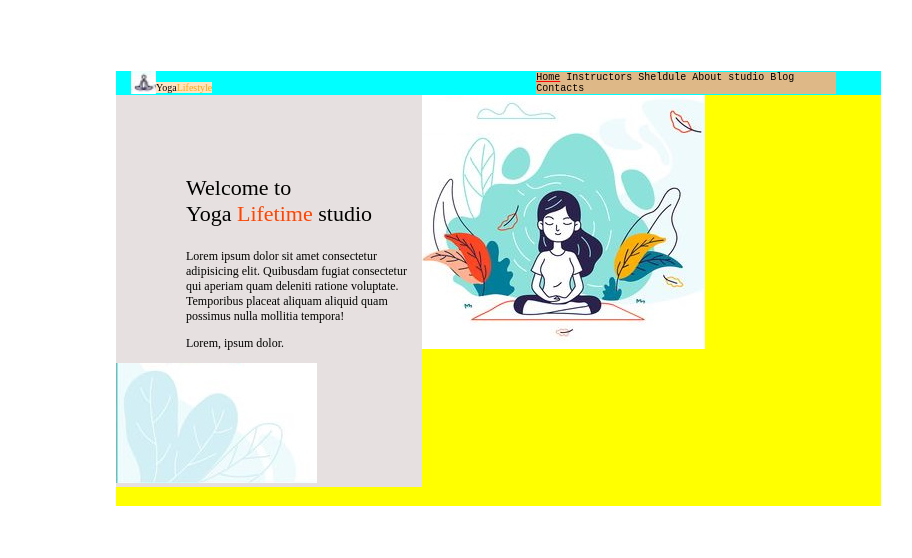
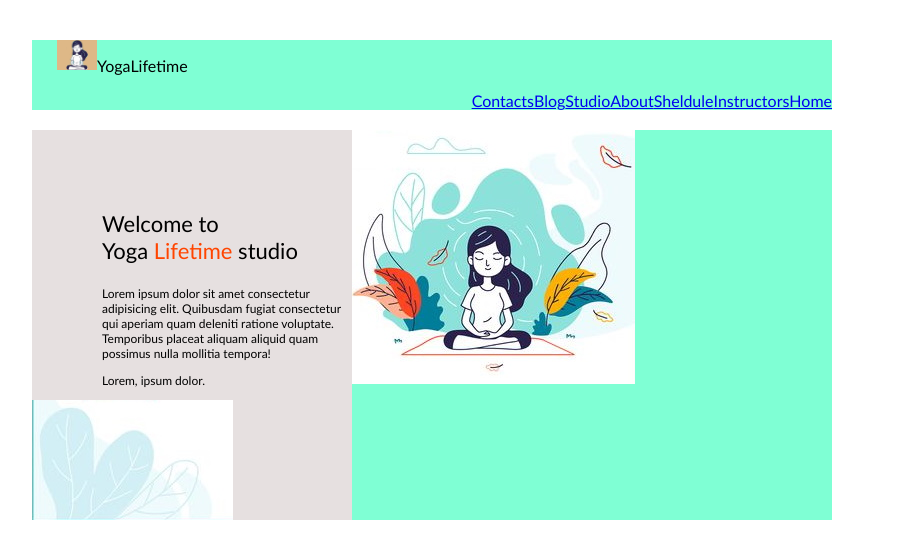
Before and after one commit to VytautasValutis/05-Yogayoga, a website: page index.html in a window 1280 px wide. Shown: the whole page, without its empty margins (208-1120 px from the left). Drawn offline with Linux system fonts and the light colour scheme.

Commit message:
Pradetas header tvarkymas

```diff
--- a/index.html
+++ b/index.html
@@ -10,80 +10,30 @@
     <link rel="icon" type="image/png" sizes="16x16" href="./favicon/favicon-16x16.png">
     <link rel="manifest" href="./favicon/site.webmanifest">
     <link rel="mask-icon" href="./favicon/safari-pinned-tab.svg" color="#5bbad5">
+    <link rel="stylesheet" href="main.css">
     <meta name="msapplication-TileColor" content="#da532c">
     <meta name="theme-color" content="#ffffff">
     <title>Yoga</title>
 </head>
 <body>
-    <main style="
-        background-color: yellow;
-        width: 765px;
-        height: 435px;
-        margin-top: 5%;
-        margin-left: 25%;
-        display: inline-block;
-        ">
+    <header>
+        <img src="./mikrologo.png" alt="logo paveiksliukas" id="img-logo">
+<!-- Dvispalvis tekstas -->
+        <p>
+            YogaLifetime
+        </p>
+        <nav>
+            <a href="#">Home</a>
+            <a href="#">Instructors</a>
+            <a href="#">Sheldule</a>
+            <a href="#">About</a>
+            <a href="#">Studio</a>
+            <a href="#">Blog</a>
+            <a href="#">Contacts</a>
+        </nav>
+    </header>
+    <main>
 <!-- Virsutine eilute -->
-    <header style="
-        background-color: aqua;
-        display: inline-block;
-        width: 100%;
-        ">
-        <img src="./minilogo.jpg" alt="Minilogo paveiksliukas"
-            style="display: inline-block;
-            width: 25px;
-            margin-left: 15px;
-            float: left;
-            ">
-        <p style="
-            background-color: bisque;
-            color: #000;
-            display: inline-block;
-            font-size: 10px;
-            margin-top: 11px;
-            margin-bottom: 0px;
-            ">
-            Yoga<span style="color: orange;">Lifestyle</span>
-        </p>
-        <p style="
-            background-color: burlywood;
-            color: #000;
-            font-family:monospace;
-            display: inline-block;
-            margin-bottom: 0px;
-            margin-left: 320px;
-            margin-top: 1px;
-            width: 300px;
-            font-size: 10px;
-            ">
-            <a href="#" style="
-                text-decoration: none;
-                color: #000;
-                text-decoration-line: underline;
-                text-decoration-color: red;
-                ">Home</a>
-            <a href="#" style="
-                text-decoration: none;
-                color: #000;
-                ">Instructors</a>
-            <a href="#" style="
-                text-decoration: none;
-                color: #000;
-                ">Sheldule</a>
-            <a href="#" style="
-                text-decoration: none;
-                color: #000;
-                ">About studio</a>
-            <a href="#" style="
-                text-decoration: none;
-                color: #000;
-                ">Blog</a>
-            <a href="#" style="
-                text-decoration: none;
-                color: #000;
-                ">Contacts</a>
-        </p>
-    </header>
 <!-- Kaire dalis (Tekstai ir paveiksliukas)-->
     <dev style="
         display: inline-block;
--- /dev/null
+++ b/main.css
@@ -0,0 +1,37 @@
+body {
+    margin: 0;
+    font-family: 'Gill Sans', 'Gill Sans MT', Calibri, 'Trebuchet MS', sans-serif;
+}
+header, main {
+    width: 800px;
+    margin-top: 40px;
+    margin-left: calc(50% - 400px);
+    background-color: aquamarine;
+    display: inline-block;
+    float: left;
+}
+img {
+    display: inline-block;
+    float: left;
+}
+#img-logo {
+    width: 40px;
+    height: 30px;
+    background-color: burlywood;
+    object-fit:contain;
+    object-position: center;
+    display: inline-block;
+    float: left;
+    margin-left: 25px;
+}
+nav {
+    display: inline-block;
+    float: right;
+}
+a {
+    display: inline-block;
+    float: right;
+}
+main {
+    margin-top: 20px;
+}
```
